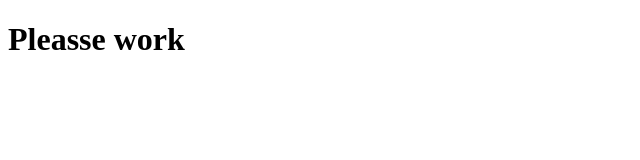
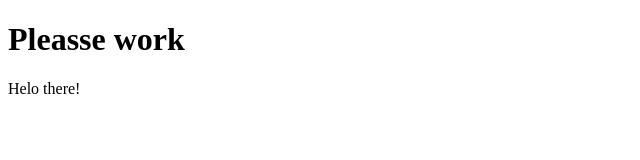
Before and after one commit to josefinemoerchh/git-in-a-group, a plain HTML site: page index.html in a window 1280 px wide. Shown: the full height of the page, 0-640 px from the left. Drawn offline with Linux system fonts and the light colour scheme.

Commit message:
added p tag

```diff
--- a/index.html
+++ b/index.html
@@ -8,5 +8,7 @@
 </head>
 <body>
     <h1>Pleasse work</h1>
+
+    <p>Helo there!</p>
 </body>
 </html>
```
